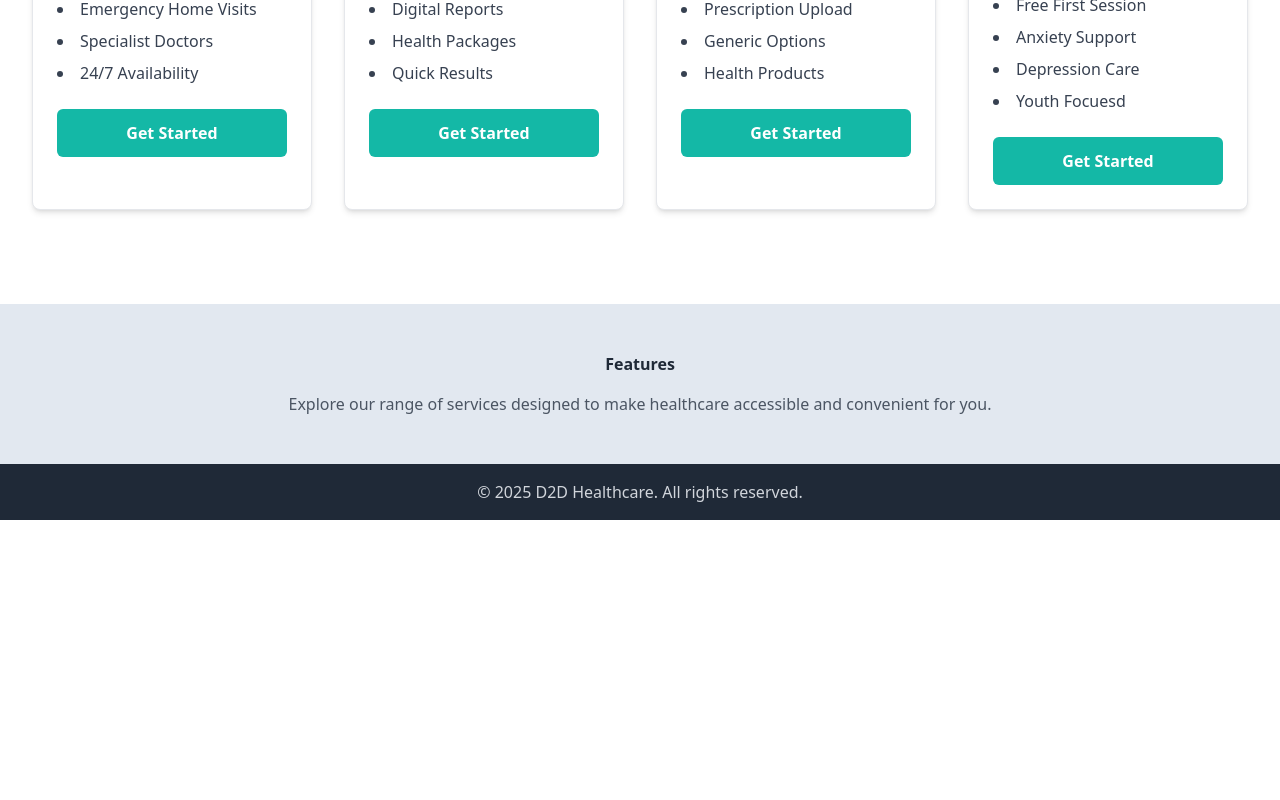
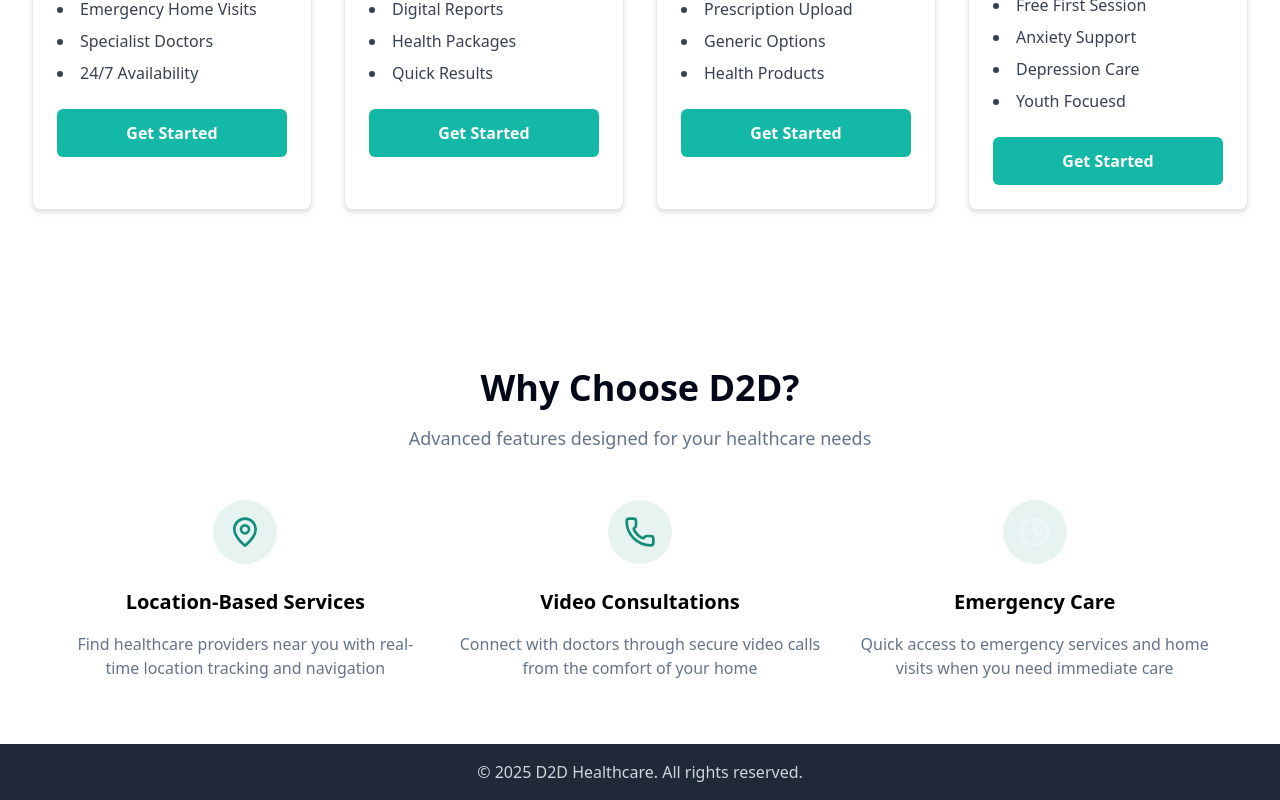
Before and after one commit to TushantDagur/D2D, a React (Create React App) app in the folder frontend/: page / in a window 1280 px wide. Shown: the part 1064-1864 px from the top of the page. Before the commit the page ends 1584 px from the top, so only its background shows below. Built offline with nearby package versions, Linux system fonts and the light colour scheme.

Commit message:
Featues Section Added on Landing

```diff
--- /dev/null
+++ b/frontend/src/components/landing/features-section.jsx
@@ -0,0 +1,56 @@
+import { MapPin, Phone, Clock } from "lucide-react"
+
+export function FeaturesSection() {
+    const features = [
+        {
+            icon: MapPin,
+            title: "Location-Based Services",
+            description: "Find healthcare providers near you with real-time location tracking and navigation",
+            bgColor: "bg-primary/10",
+            iconColor: "text-primary",
+        },
+        {
+            icon: Phone,
+            title: "Video Consultations",
+            description: "Connect with doctors through secure video calls from the comfort of your home",
+            bgColor: "bg-primary/10",
+            iconColor: "text-primary",
+        },
+        {
+            icon: Clock,
+            title: "Emergency Care",
+            description: "Quick access to emergency services and home visits when you need immediate care",
+            bgColor: "bg-primary/10",
+            iconColor: "text-accent",
+        },
+    ]
+
+    return (
+        <section id="features" className="py-16 px-4 sm:px-6 lg:px-8">
+            <div className="container mx-auto">
+                <div className="text-center mb-12">
+                    <h2 className="text-3xl md:text-4xl font-bold text-foreground mb-4">Why Choose D2D?</h2>
+                    <p className="text-lg text-muted-foreground max-w-2xl mx-auto">
+                        Advanced features designed for your healthcare needs
+                    </p>
+                </div>
+                <div className="grid grid-cols-1 md:grid-cols-3 gap-8">
+                    {features.map((feature, index) => {
+                        const IconComponent = feature.icon
+                        return (
+                            <div key={index} className="text-center">
+                                <div
+                                    className={`mx-auto w-16 h-16 ${feature.bgColor} rounded-full flex items-center justify-center mb-6`}
+                                >
+                                    <IconComponent className={`h-8 w-8 ${feature.iconColor}`} />
+                                </div>
+                                <h3 className="text-xl font-semibold mb-4">{feature.title}</h3>
+                                <p className="text-muted-foreground">{feature.description}</p>
+                            </div>
+                        )
+                    })}
+                </div>
+            </div>
+        </section>
+    )
+}
--- a/frontend/src/index.css
+++ b/frontend/src/index.css
@@ -7,9 +7,9 @@
     :root {
         --background: 0 0% 100%;
         --foreground: 222.2 84% 4.9%;
-        --card: 0 0% 100%;
-        --card-foreground: 222.2 84% 4.9%;
-        --popover: 0 0% 100%;
+        --card: oklch(0.98 0.02 195);
+        --card-foreground: oklch(0.35 0 0);
+        --popover: oklch(1 0 0);
         --popover-foreground: 222.2 84% 4.9%;
         --primary: 170 77.4% 31.2%;
         --primary-foreground: 210 40% 98%;
--- a/frontend/src/pages/page.jsx
+++ b/frontend/src/pages/page.jsx
@@ -4,6 +4,7 @@
 import Footer from "../components/landing/Footer";
 import Hero from "../components/landing/Hero";
 import ServiceSection from "../components/landing/ServiceSection";
+import {FeaturesSection} from '../components/landing/features-section';
 
 
 export default function Home(){
@@ -13,12 +14,7 @@
             <main className="flex-grow">
                 <Hero />
                 <ServiceSection />
-                <section className="py-12 text-center  bg-slate-200 container mx-auto px-6">
-                    <h2 className="text-2 font-bold text-gray-800">Features</h2>
-                    <p className="mt-4 text-gray-600">
-                        Explore our range of services designed to make healthcare accessible and convenient for you.
-                        </p>
-                </section>
+                <FeaturesSection />
             </main>
             <Footer />
         </div>
```
